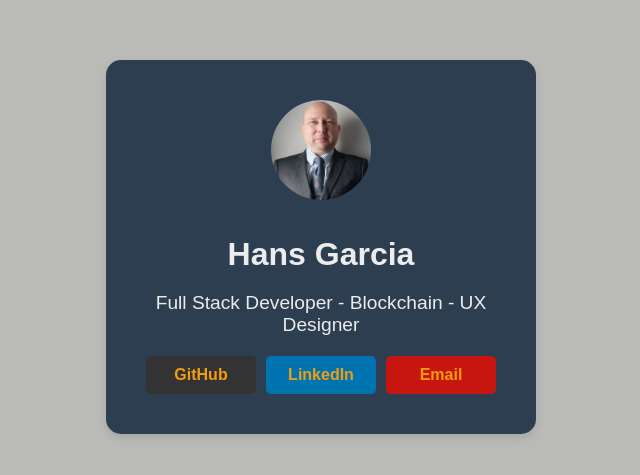
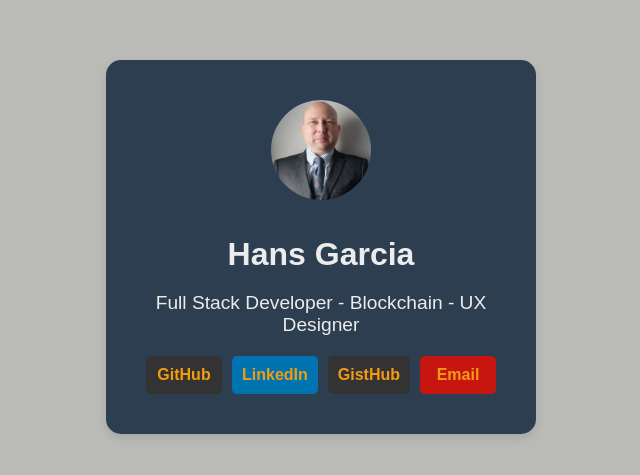
Before and after one commit to Hans-Rafael/hans-rafael.github.io, a React (Vite) app: page / in a window 1280 px wide. Shown: the part 153-628 px from the top of the page, without its empty margins (319-959 px from the left). Built offline with nearby package versions, Linux system fonts and the light colour scheme.

Commit message:
added a new link

```diff
--- a/index.html
+++ b/index.html
@@ -2,7 +2,7 @@
 <html lang="en">
   <head>
     <meta charset="UTF-8" />
-    <link rel="icon" type="image/svg+xml" href="/favicon.ico" />
+    <link rel="icon" type="image/x-icon" href="./favicon.ico" />
     <meta name="viewport" content="width=device-width, initial-scale=1.0" />
     <title>Hans-Garcia-Portfolio</title>
   </head>
--- a/src/assets/styles.css
+++ b/src/assets/styles.css
@@ -89,6 +89,12 @@ p {
 
 /* LinkedIn */
 .social-links a:nth-child(3) {
+  background: #333;
+}
+
+/*Gist*/
+
+.social-links a:nth-child(4) {
   background: #c71610;
 }
 
--- a/src/components/SocialLinks.tsx
+++ b/src/components/SocialLinks.tsx
@@ -3,6 +3,7 @@ export default function SocialLinks() {
       <div className="social-links">
         <a href="https://github.com/Hans-Rafael" target="_blank">GitHub</a>
         <a href="https://linkedin.com/in/hans-garcia-developer" target="_blank">LinkedIn</a>
+        <a href="https://gist.github.com/Hans-Rafael" target="_blank">GistHub</a>
         <a href="mailto:hansgarcia@tutamail.com">Email</a>
       </div>
     );
```
